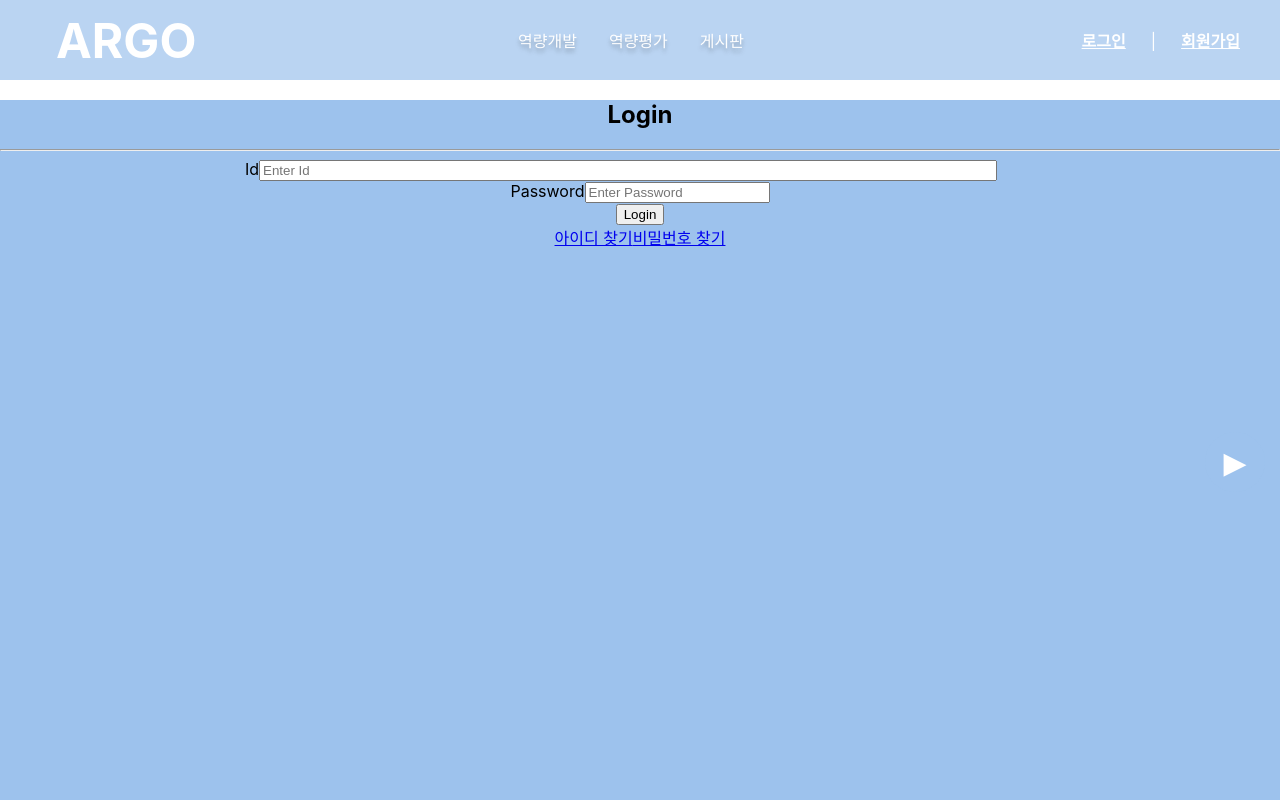
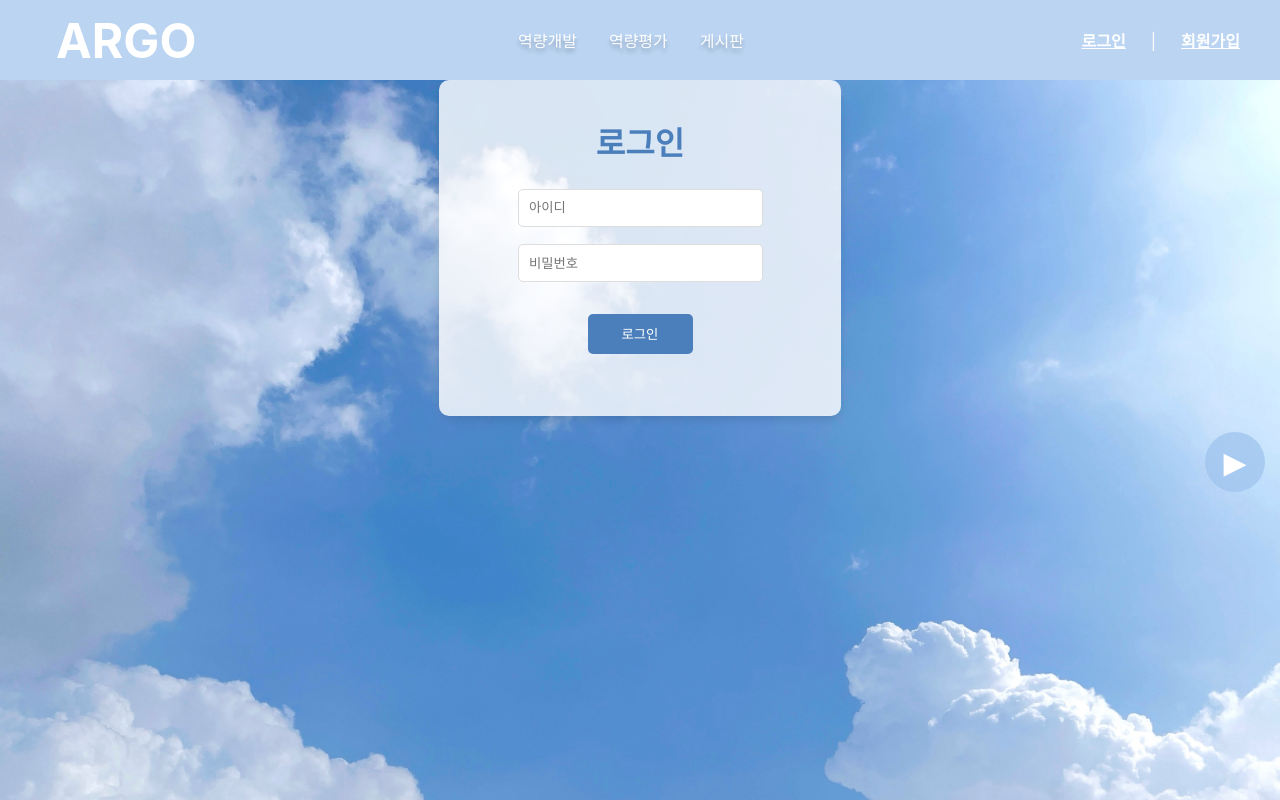
Before and after one commit to bonbi0604/argo, a React (Create React App) app in the folder frontend/: page /login in a window 1280 px wide. Shown: the top 800 px of the page. Built offline with nearby package versions, Linux system fonts and the light colour scheme; the HTML template or start-up script is replaced by a standard one.

Commit message:
로그인 페이지 css

```diff
--- a/frontend/src/views/loginPage.css
+++ b/frontend/src/views/loginPage.css
@@ -0,0 +1,38 @@
+.loginForm {
+    max-width: 350px;
+    margin: 0 auto;
+    padding: 4% 2%;
+    padding-top: 3%;
+    background-color: rgba(255, 255, 255, 0.8); /* 배경색을 반투명하게 설정 */
+    margin-bottom: 10%;
+    border-radius: 10px; /* 모서리 둥글게 설정 */
+    box-shadow: 0 4px 8px rgba(0, 0, 0, 0.1); /* 그림자 효과 추가 */
+}
+
+.loginContent {
+    margin-bottom: 5%;
+}
+
+.loginContent > input {
+    width: 70%;
+    padding: 3%;
+    box-sizing: border-box;
+    border: 1px solid #ddd; /* 테두리 추가 */
+    border-radius: 5px; /* 모서리를 둥글게 */
+}
+
+#loginBtn {
+    width: 30%;
+    padding: 3%;
+    background-color: #4B7FBC;
+    color: white;
+    border: none;
+    border-radius: 5px;
+    cursor: pointer;
+    margin-bottom: 3%;
+    margin-top: 4%;
+}
+
+#loginBtn:hover {
+    background-color: #4378b5;
+}
--- a/frontend/src/views/loginPage.js
+++ b/frontend/src/views/loginPage.js
@@ -1,6 +1,7 @@
 import { useContext } from "react"; // 리액트에서 useContext 모듈을 가져옵니다.
 import AuthContext from "../context/AuthContext"; // 커스텀 인증 컨텍스트를 가져옵니다.
 import { Link } from "react-router-dom";
+import "./loginPage.css"
 
 const LoginPage = () => {
   const { loginUser } = useContext(AuthContext); // AuthContext에서 loginUser 함수를 가져옵니다.
@@ -17,26 +18,25 @@ const LoginPage = () => {
   };
 
   return (
-    <section>
-      <form onSubmit={handleSubmit}>
-        <h1>Login </h1>
-        <hr />
-        <label htmlFor="id">Id</label>
-        <input type="text" id="id" name="id" placeholder="Enter Id" />
-        <br/>
-        <label htmlFor="password">Password</label>
-        <input type="password" id="password" name="password" placeholder="Enter Password" />
-        <br/>
-        <button type="submit">Login</button> {/* 폼 제출을 위한 로그인 버튼 */}
+    <section className="regloginSection">
+      <form onSubmit={handleSubmit} className="loginForm">
+        <div className="regTitle">로그인</div>
+        <div className="loginContent">
+          <input type="text" id="loginId" name="id" placeholder="아이디" />
+        </div>
+        <div className="loginContent">
+          <input type="password" id="password" name="password" placeholder="비밀번호" />
+        </div>
+        <button type="submit" id="loginBtn">로그인</button> {/* 폼 제출을 위한 로그인 버튼 */}
       </form>
-      <div>
+      {/* <div>
         <Link to="/findId">
           아이디 찾기
         </Link>
         <Link to="/findPw">
           비밀번호 찾기
         </Link>
-      </div>
+      </div> */}
     </section>
   );
 };
--- a/frontend/src/views/registerPage.css
+++ b/frontend/src/views/registerPage.css
@@ -1,7 +1,7 @@
 /* footer 없어도 되지않나? */
 /* 위에 빈공간 왜있지 */
 
-.registSection {
+.regloginSection {
     /* background-color: #9DC2ED; */
     background-image: url('../../public/background.jpg');
     background-size: cover; /* 배경 이미지를 화면에 꽉 차게 설정 */
@@ -12,7 +12,7 @@
     padding: 0;
 }
 
-#registForm {
+.registForm {
     max-width: 400px;
     margin: 0 auto;
     padding: 3%;
@@ -22,11 +22,11 @@
     box-shadow: 0 4px 8px rgba(0, 0, 0, 0.1); /* 그림자 효과 추가 */
 }
 
-#registForm ::placeholder {
+.registForm ::placeholder {
     color: #999; /* 플레이스홀더 색상 변경 */
 }
 
-#regTitle {
+.regTitle {
     font-size: 2em;
     font-weight: bold;
     color: #4B7FBC;
--- a/frontend/src/views/registerPage.js
+++ b/frontend/src/views/registerPage.js
@@ -58,7 +58,7 @@ function Register() {
 
     // 입력된 비밀번호의 유효성을 검사하고, 메시지를 설정합니다.
     if (!validatePwd(currPwd)) {
-      setPwdMsg("영문, 숫자, 특수기호 조합으로 8자리 이상 입력해주세요.");
+      setPwdMsg("영문, 숫자, 특수기호( !@#$%^*_+=- ) 조합으로 8자리 이상 입력해주세요.");
     } else {
       setPwdMsg("안전한 비밀번호입니다.");
     }
@@ -236,9 +236,9 @@ function Register() {
 
 
   return (
-    <section className="registSection">
-      <form onSubmit={handleSubmit} id="registForm">
-        <div id="regTitle">회원가입</div>
+    <section className="regloginSection">
+      <form onSubmit={handleSubmit} className="registForm">
+        <div className="regTitle">회원가입</div>
         <div className="regContent">
           <input
             type="text"
```
Also changed, not shown: 1 other file (tests, documents, lock files or other folders).
